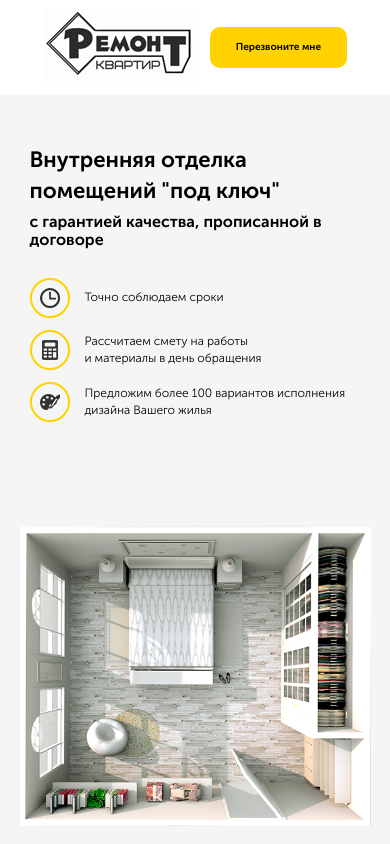
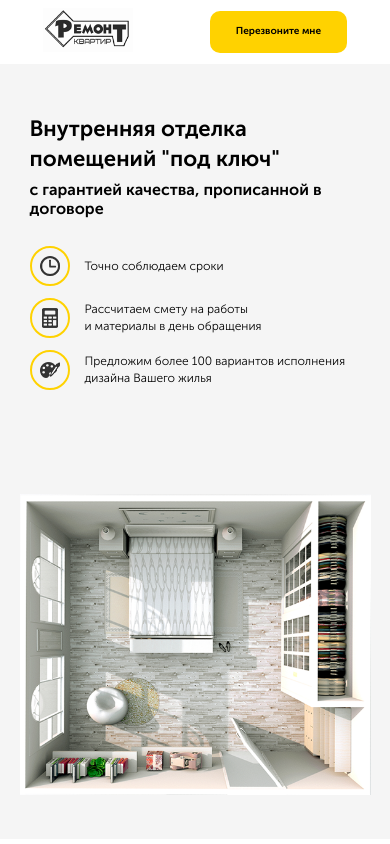
Before and after one commit to IvanTash/lesson_13, a plain HTML site: page src/index.html in a window 390 px wide. Shown: the top 844 px of the page. Drawn offline with nearby package versions, Linux system fonts and the light colour scheme.

Commit message:
Внесены правки Лого

```diff
--- a/src/sass/blocks/_navbar.sass
+++ b/src/sass/blocks/_navbar.sass
@@ -36,3 +36,5 @@
       padding: 15px 26px
     &__logo
       width: 90px
+      img
+        width: 100%
```
Also changed, not shown: src/css/style.css.
